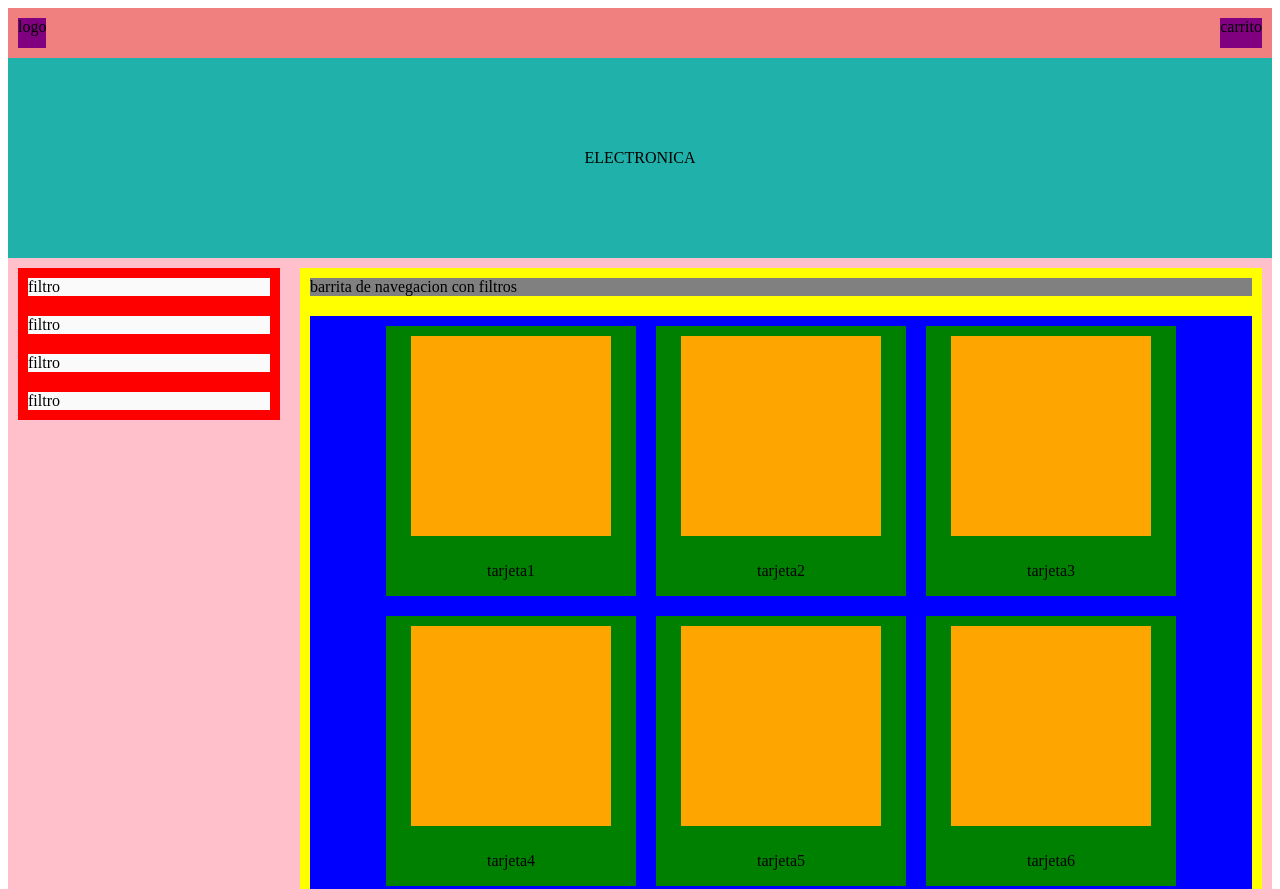
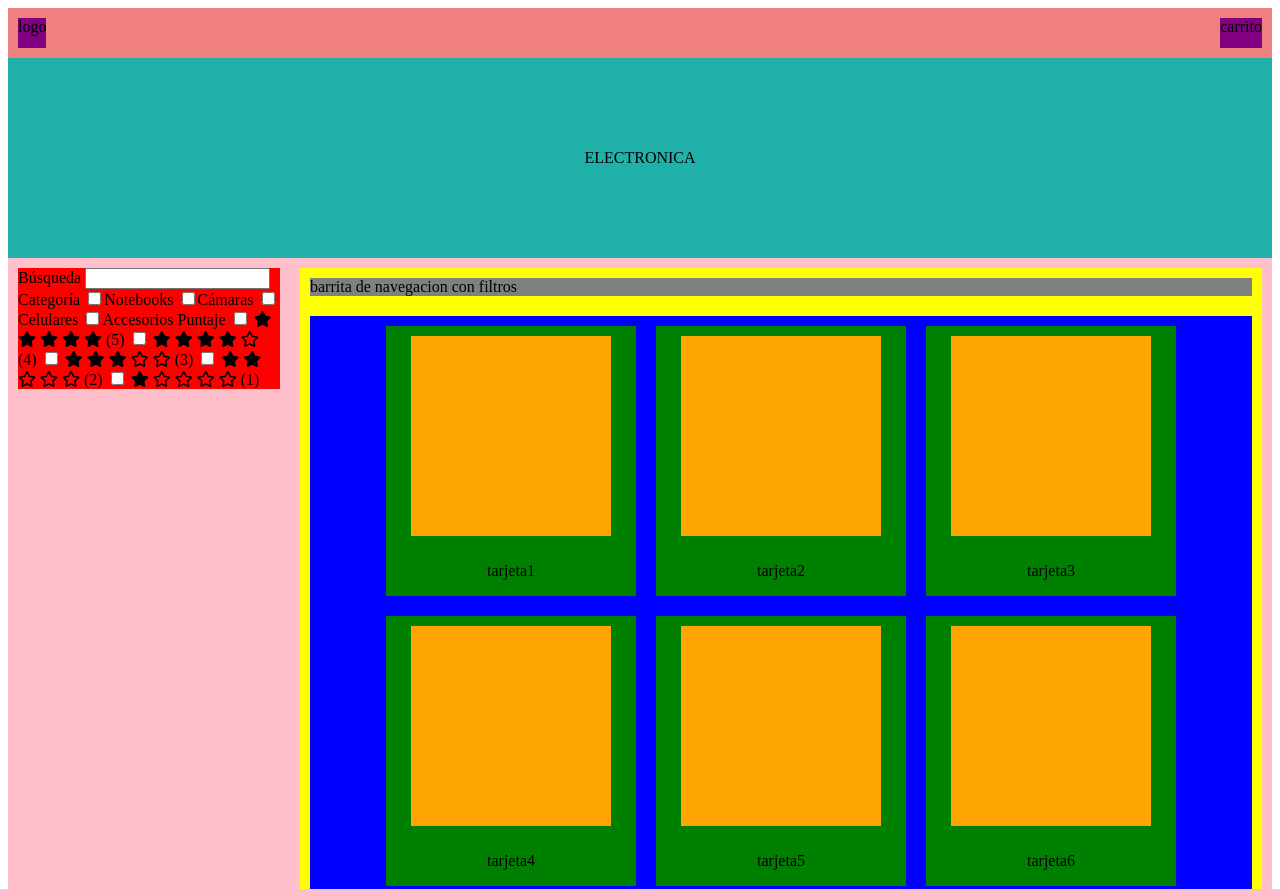
Before and after one commit to Macarealeportelli/clase-20, a plain HTML site: page index.html in a window 1280 px wide. Shown: the top 889 px of the page. Drawn offline with Linux system fonts and the light colour scheme.

Commit message:
introdujimos formularios

```diff
--- a/index.html
+++ b/index.html
@@ -5,6 +5,8 @@
     <meta charset="UTF-8">
     <meta name="viewport" content="width=device-width, initial-scale=1.0">
     <link rel="stylesheet" href="style.css">
+    <link rel="stylesheet" href="https://cdnjs.cloudflare.com/ajax/libs/font-awesome/5.13.0/css/all.min.css">
+
     <title>Clase 20</title>
 </head>
 
@@ -19,10 +21,59 @@
 
     <section class="principal">
         <aside>
-            <div>filtro</div>
-            <div>filtro</div>
-            <div>filtro</div>
-            <div>filtro</div>
+           <form action="">
+            Búsqueda <input type="text">
+            <label for="categoria"> Categoría
+                <input type="checkbox" id="categoria">Notebooks
+                <input type="checkbox" id="categoria">Cámaras
+                <input type="checkbox" id="categoria">Celulares
+                <input type="checkbox" id="categoria">Accesorios
+            </label>
+
+            <label for="puntaje"> Puntaje
+                <input type="checkbox" name="five-stars" id="puntaje">
+                <i class="fas fa-star"></i>
+                <i class="fas fa-star"></i>
+                <i class="fas fa-star"></i>
+                <i class="fas fa-star"></i>
+                <i class="fas fa-star"></i>
+                (5)
+
+                <input type="checkbox" name="four-stars" id="puntaje">
+                <i class="fas fa-star"></i>
+                <i class="fas fa-star"></i>
+                <i class="fas fa-star"></i>
+                <i class="fas fa-star"></i>
+                <i class="far fa-star"></i>
+                (4)
+
+                <input type="checkbox" name="three-stars" id="puntaje">
+                <i class="fas fa-star"></i>
+                <i class="fas fa-star"></i>
+                <i class="fas fa-star"></i>
+                <i class="far fa-star"></i>
+                <i class="far fa-star"></i>
+                (3)
+
+                <input type="checkbox" name="two-stars" id="puntaje">
+                <i class="fas fa-star"></i>
+                <i class="fas fa-star"></i>
+                <i class="far fa-star"></i>
+                <i class="far fa-star"></i>
+                <i class="far fa-star"></i>
+                (2)
+
+                <input type="checkbox" name="one-star" id="puntaje">
+                <i class="fas fa-star"></i>
+                <i class="far fa-star"></i>
+                <i class="far fa-star"></i>
+                <i class="far fa-star"></i>
+                <i class="far fa-star"></i>
+                (1)
+
+            </label>
+
+        </form>
         </aside>
 
         <div class="seccion-tarjetas">
--- a/style.css
+++ b/style.css
@@ -43,6 +43,15 @@ aside>div{
 
 }
 
+.far-fa-star{
+    color: yellow;
+}
+
+.fas-fa-star{
+  color: yellow;
+}
+
+
 .seccion-tarjetas{
     background-color:yellow;
     margin: 10px;
```
